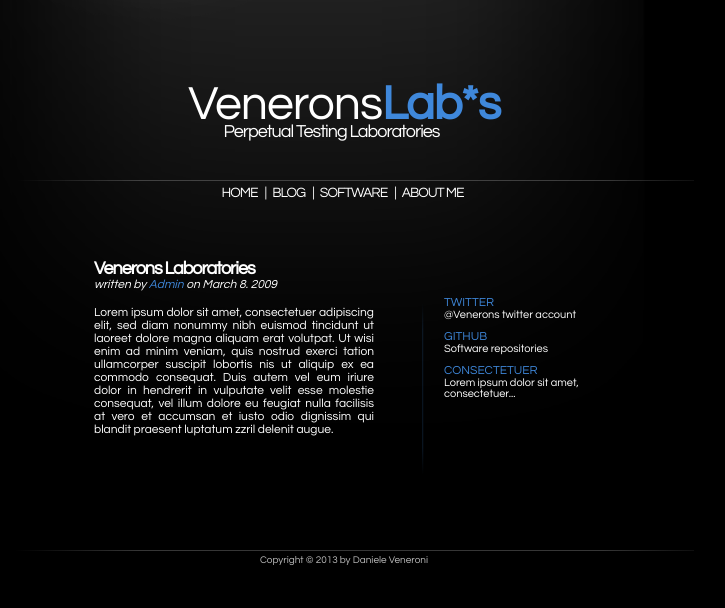
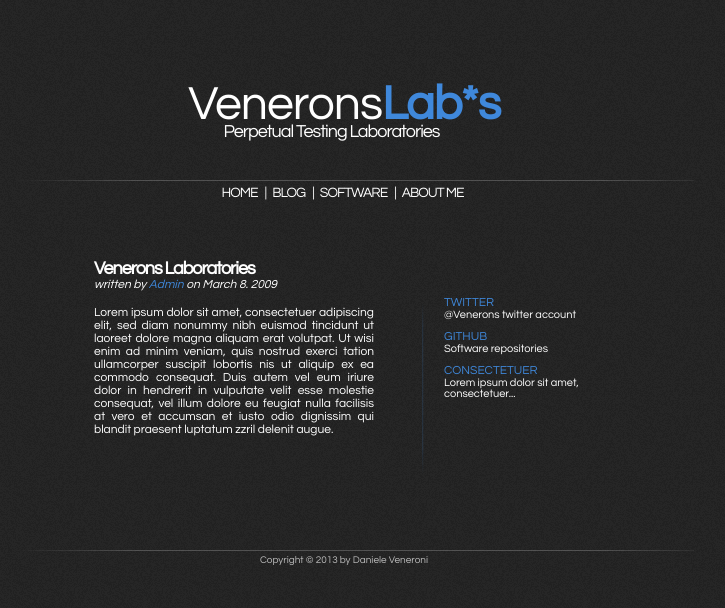
Before and after one commit to Venerons/venerons.github.io, a plain HTML site: page index.html in a window 1280 px wide. Shown: the whole page, without its empty margins (296-1021 px from the left). Drawn offline with Linux system fonts and the light colour scheme.

Commit message:
Background Update

```diff
--- a/style.css
+++ b/style.css
@@ -3,12 +3,12 @@
 }
 
 body {
-	background: url('images/bg.gif') no-repeat top center;
+	background-image: url('images/darknoise.png');
+	background-color: rgb(34, 34, 34);
 	color: #FFFFFF;
 	font-size: 12px;
 	font-family: "Century Gothic", "Avant Garde", sans-serif;
 	text-align:center;
-	background-color: #000000;
 }
 
 #header {
```
Also changed, not shown: images/bg.gif (deleted), images/darknoise.png (added), images/noise.png (added).
